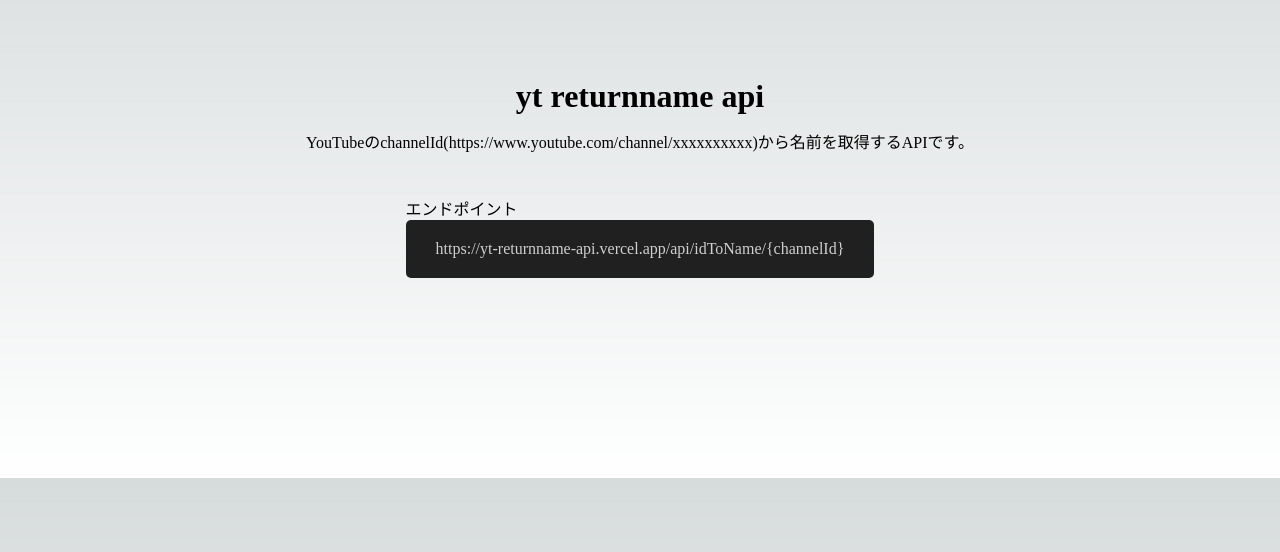
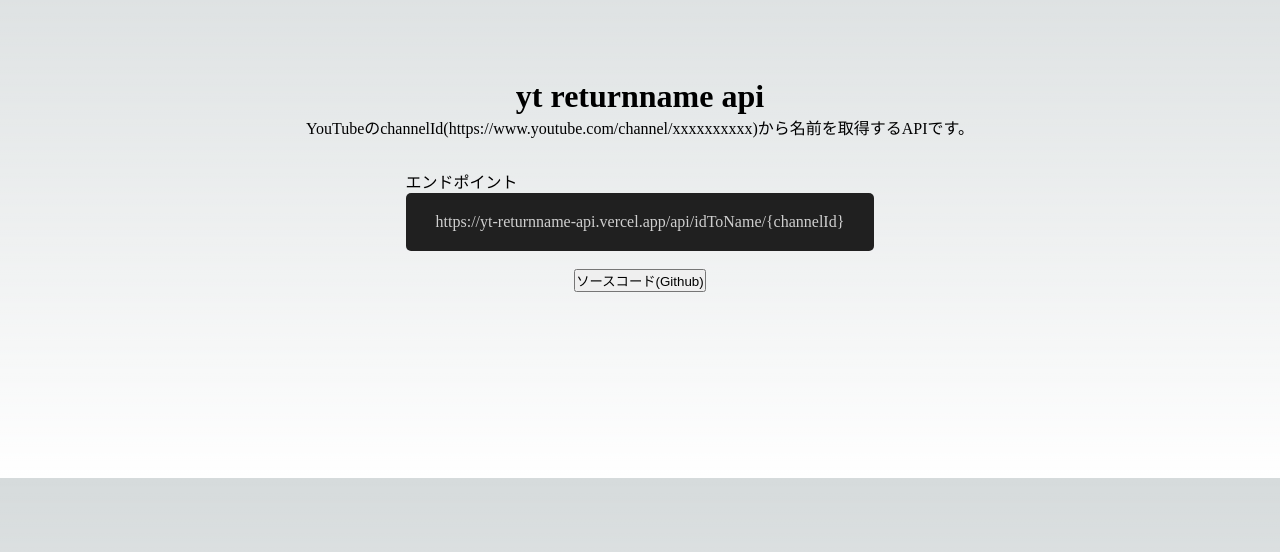
Before and after one commit to yakisova41/yt-returnname-api, a Next.js app: page / in a window 1280 px wide. Shown: the part 122-674 px from the top of the page. Built offline with nearby package versions, Linux system fonts and the light colour scheme.

Commit message:
✨  ソースコードのリンク載せた

```diff
--- a/pages/index.js
+++ b/pages/index.js
@@ -18,6 +18,8 @@
           </div>
 
         </div>
+        <br/>
+        <button onClick={()=>{location.href = "https://github.com/yakisova41/yt-returnname-api"}}>ソースコード(Github)</button>
       </main>
     </>
   )
```
